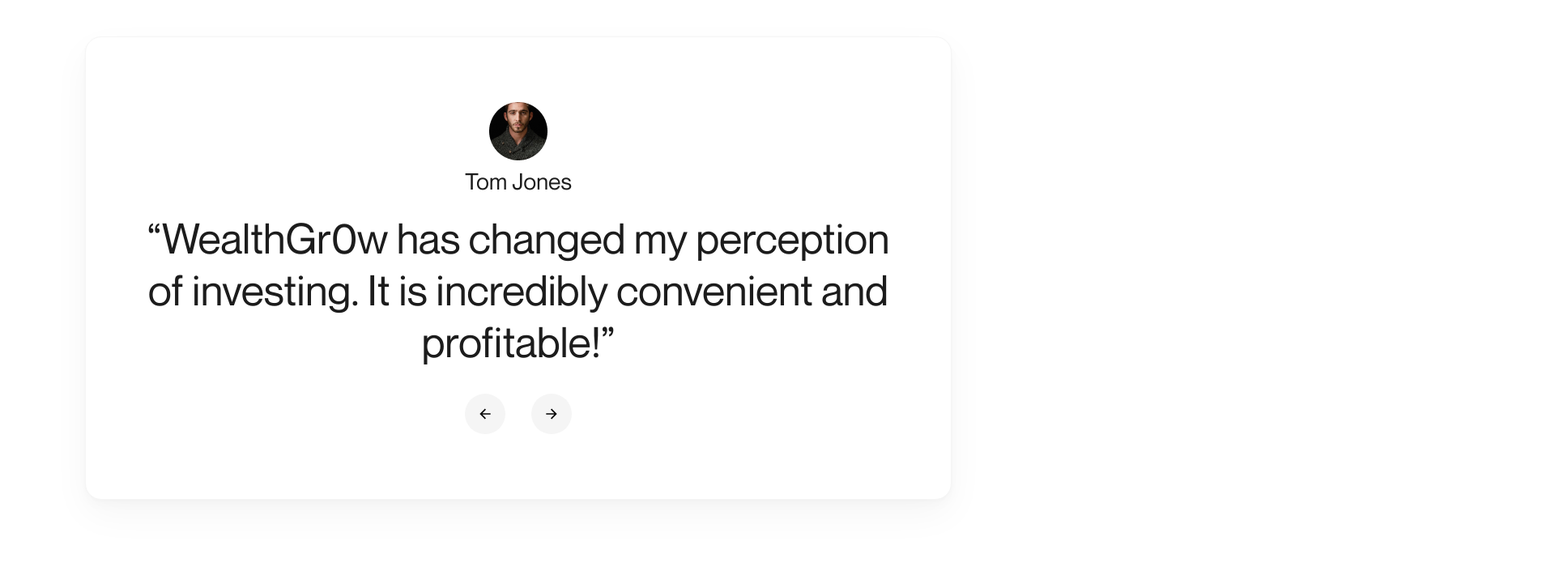
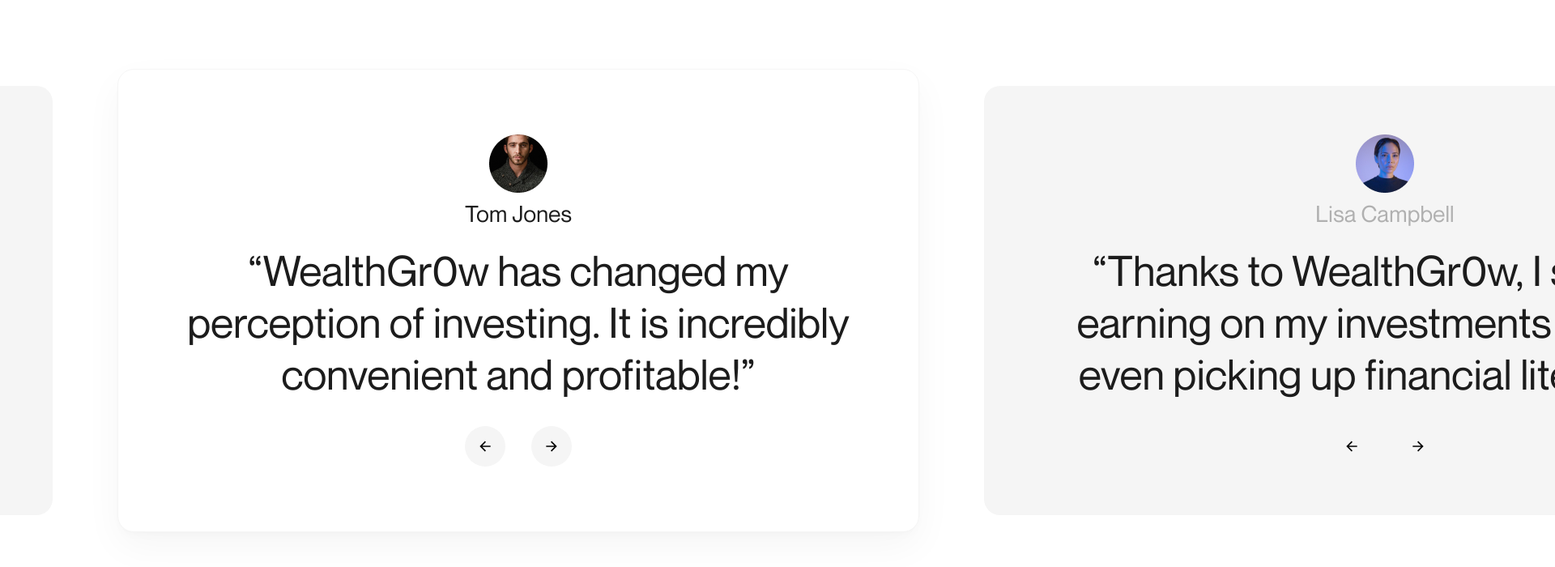
Before and after one commit to DVDenys/test_heidens, a website: page app/index.html in a window 1280 px wide. Shown: the part 3964-4664 px from the top of the page at 81% size, 1920 px wide, since content can reach past the window. Drawn offline with nearby package versions, Linux system fonts and the light colour scheme.

Commit message:
new commit

```diff
--- a/app/index.html
+++ b/app/index.html
@@ -160,7 +160,7 @@
 				<div class="reviews__content">
 					<h3 class="reviews__title">Reviews</h3>
 					<h4 class="reviews__sub-title">Our clients about us</h4>
-					<div class="reviews__slider-wrapper slider">
+					<!-- <div class="reviews__slider-wrapper slider">
 						<ul class="slider__list">
 							<li class="slider__item">
 								<img src="./img/user1.png" alt="user icon">
@@ -206,6 +206,78 @@
 							</li>
 						</ul>
 
+					</div> -->
+					<div class="swiper">
+						<!-- Additional required wrapper -->
+						<div class="swiper-wrapper">
+							<!-- Slides -->
+							<div class="swiper-slide">
+								<article class="slider__item">
+									<img src="./img/user3.png" alt="user icon">
+									<p class="slider__item_user-name">Kevin Smith</p>
+									<p class="slider__item_user-reviews">“A professional approach and reliable support
+										are
+										what makes it the best investment partner.”</p>
+										<div class="slider__controls">
+											<div class="swiper-prev">
+												<button class="slider-btn prev">
+													<img src="./img/icon-arrow.svg" alt="prev slide">
+												</button>
+											</div>
+											<div class="swiper-next">
+												<button class="slider-btn next">
+													<img src="./img/icon-arrow.svg" alt="next slide">
+												</button>
+											</div>
+										</div>
+								</article>
+							</div>
+							<div class="swiper-slide">
+								<article class="slider__item active">
+									<img src="./img/user2.png" alt="user icon">
+									<p class="slider__item_user-name">Tom Jones</p>
+									<p class="slider__item_user-reviews">“WealthGr0w has changed my perception of
+										investing.
+										It is incredibly convenient and profitable!”</p>
+										<div class="slider__controls">
+											<div class="swiper-prev">
+												<button class="slider-btn prev">
+													<img src="./img/icon-arrow.svg" alt="prev slide">
+												</button>
+											</div>
+											<div class="swiper-next">
+												<button class="slider-btn next">
+													<img src="./img/icon-arrow.svg" alt="next slide">
+												</button>
+											</div>
+										</div>
+								</article>
+							</div>
+							<div class="swiper-slide">
+								<article class="slider__item">
+									<img src="./img/user1.png" alt="user icon">
+									<p class="slider__item_user-name">Lisa Campbell</p>
+									<p class="slider__item_user-reviews">“Thanks to WealthGr0w, I started earning on my
+										investments without even picking up financial literature”</p>
+										<div class="slider__controls">
+											<div class="swiper-prev">
+												<button class="slider-btn prev">
+													<img src="./img/icon-arrow.svg" alt="prev slide">
+												</button>
+											</div>
+											<div class="swiper-next">
+												<button class="slider-btn next">
+													<img src="./img/icon-arrow.svg" alt="next slide">
+												</button>
+											</div>
+										</div>
+								</article>
+							</div>
+						</div>
+
+
+						<!-- If we need navigation buttons -->
+
 					</div>
 				</div>
 			</div>
@@ -232,6 +304,24 @@
 		</section>
 	</footer>
 	<script src="./js/script.js"></script>
+	<link rel="stylesheet" href="https://cdn.jsdelivr.net/npm/swiper@11/swiper-bundle.min.css" />
+
+	<script src="https://cdn.jsdelivr.net/npm/swiper@11/swiper-bundle.min.js"></script>
+	<script>
+		const swiper = new Swiper('.swiper', {
+			// Optional parameters
+			direction: 'horizontal',
+			loop: false,
+
+			// Navigation arrows
+			navigation: {
+				nextEl: '.swiper-next',
+				prevEl: '.swiper-prev',
+			},
+			spacebetween: 30,
+			initialSlide: 1,
+		});
+	</script>
 
 </body>
 
--- a/app/sass/_reviews.scss
+++ b/app/sass/_reviews.scss
@@ -1,5 +1,8 @@
 .reviews {
     padding: 141px 0;
+    display: flex;
+    justify-content: center;
+    justify-content: center;
 }
 
 .reviews__content {
@@ -8,6 +11,8 @@
     align-items: center;
     justify-content: center;
     flex-direction: column;
+    min-width: 0;
+    max-width: 1920px;
 
     @media screen and (max-width: 375px) {
         padding: $spacing-small;
@@ -46,9 +51,9 @@
     justify-content: center;
     position: relative;
     gap: $spacing-large;
-    // max-width: 1980px;
+    max-width: 1920px;
     width: 100%;
-
+    overflow: hidden;
 }
 
 .slider__item {
@@ -59,10 +64,9 @@
     background-color: $color-silver;
     border-radius: 20px;
     padding: 60px;
-    max-width: 1070px;
 
     @media screen and (max-width: 3300px) {
-        display: none;
+        // display: none;
     }
 
     &.active {
--- /dev/null
+++ b/app/sass/_swiper.scss
@@ -0,0 +1,18 @@
+.swiper {
+    overflow: visible !important;
+}
+.swiper-slide {
+    display: flex !important;
+    align-items: center;
+    justify-content: center;
+    max-width: 1070px;
+    width: 100%;
+    padding: 40px;
+}
+.swiper-wrapper {
+    height: auto;
+    align-items: center;
+    max-width: 1070px;
+    width: 100%;
+    overflow: visible;
+}
--- a/app/sass/style.scss
+++ b/app/sass/style.scss
@@ -10,7 +10,9 @@
 @import 'about-us';
 @import 'our_benefits';
 @import 'registration';
+@import 'swiper';
 @import 'reviews';
+
 @import 'footer';
 @import 'scrollbar';
 @import 'menu-btn';
--- a/package.json
+++ b/package.json
@@ -30,6 +30,7 @@
     "gulp-sourcemaps": "^3.0.0",
     "normalize-scss": "^8.0.0",
     "normalize.css": "^8.0.1",
-    "postcss": "^8.2.8"
+    "postcss": "^8.2.8",
+    "swiper": "^11.1.1"
   }
 }
```
Also changed, not shown: app/css/style.css, 1 other file.
